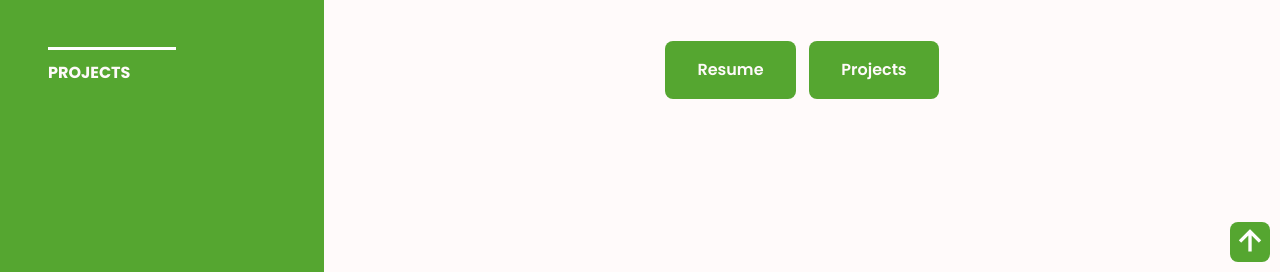
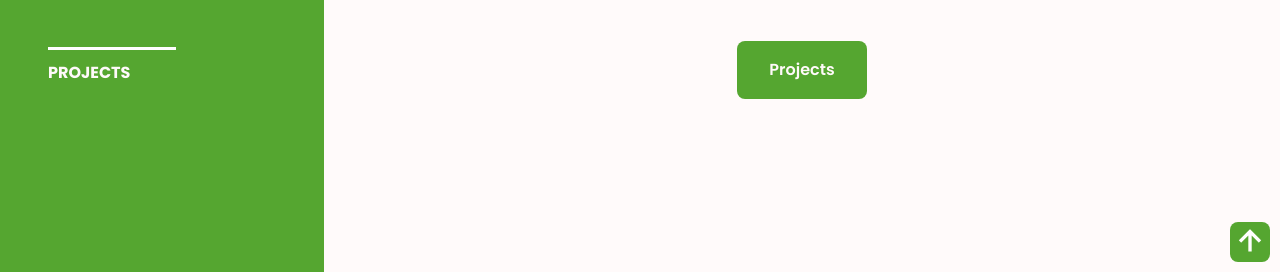
Before and after one commit to CaptainMunchie/captainmunchie.github.io, a plain HTML site: page index.html in a window 1280 px wide. Shown: the part 528-800 px from the top of the page. Drawn offline with nearby package versions, Linux system fonts and the light colour scheme.

Commit message:
hide resume for now

```diff
--- a/index.html
+++ b/index.html
@@ -70,7 +70,7 @@
 
                         <div class="links">
                             <!-- <a download="files/resume.pdf" href="#" class="button home__button">Download Resume</a> -->
-                            <a href="files/resume.pdf" target='_blank' class="button home__button">Resume</a>
+                            <!-- <a href="files/resume.pdf" target='_blank' class="button home__button">Resume</a> -->
                             <a href="project.html" class="button home__button">Projects</a>
                         </div>
                     </div>
```
